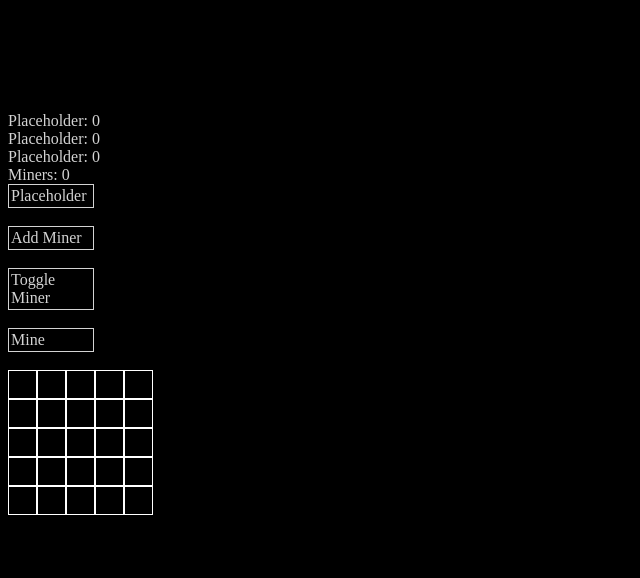
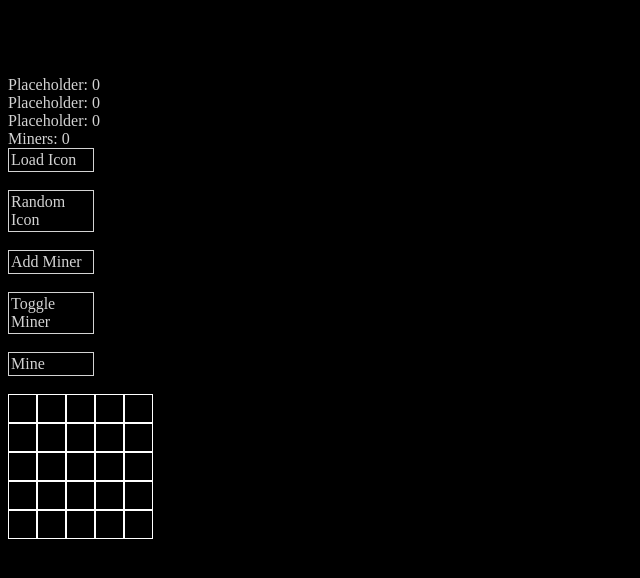
Before and after one commit to RhythmPixel/RhythmPixel.github.io, a plain HTML site: page index.html in a window 1280 px wide. Shown: the whole page, without its empty margins (0-640 px from the left). Drawn offline with Linux system fonts and the light colour scheme.

Commit message:
Pony Icon
Testing pony icon functionality
-Brought canvas loading onto seperate script
-Created a RGBColor object
-Added randomPonyIcon function
*Remember to modify it a bit, for efficiency and flexibility

```diff
--- /dev/null
+++ b/canvasFunctions.js
@@ -0,0 +1,89 @@
+//RGBColor Constructor
+function RGBColor(red, green, blue) {
+	this.r = red;
+	this.g = green;
+	this.b = blue;
+}
+
+//Get random color value
+//***Make it flexible
+function RandomColor(color) {
+	color.r = (Math.floor((Math.random() * 128) + 1)) + 96;
+	color.g = (Math.floor((Math.random() * 128) + 1)) + 96;
+	color.b = (Math.floor((Math.random() * 128) + 1)) + 96;
+}
+
+//Load the image onto the canvas
+function loadPonyIcon() {
+	var element = document.getElementById("c1");
+    var c = element.getContext("2d");
+
+	//Get the image
+	var imgData = document.getElementById("ponyIcon");
+	imgData.crossOrigin = "Anonymous";
+
+	//Draw the image on the canvas (img, x, y)
+	c.drawImage(imgData, 0, 0);
+}
+
+//Set specific pixel of image
+function setPixel(imageData, x, y, r, g, b, a) {
+		var index = (x + y * imageData.width) * 4;
+		imageData.data[index+0] = r;
+		imageData.data[index+1] = g;
+		imageData.data[index+2] = b;
+		imageData.data[index+3] = a;
+	}
+
+//Change color of ponyIcon (random)
+//***Process is a little complicated, fix it later
+//***Later have it pick any canvas object with id
+function randomPonyIcon() {
+	//Initialize objects
+	var elementObj = document.getElementById("c1");
+    var canvasObj = elementObj.getContext("2d");
+
+	//Load default ponyIcon
+	var template = document.getElementById("ponyIcon");
+	template.crossOrigin = "Anonymous"; //something about not being tainted
+
+	//Draw the image on the canvas (img, x, y)
+	canvasObj.drawImage(template, 0, 0);
+
+	//Get width and height of canvas
+	var canvasWidth = elementObj.width;
+	var canvasHeight = elementObj.height;
+
+	//Get image data from canvas
+	var imageData = canvasObj.getImageData(0, 0, canvasWidth, canvasHeight);
+
+	//Random rgb values 97-224
+	var eyes = new RGBColor(0, 0, 0);
+	RandomColor(eyes);
+	var mane = new RGBColor(0, 0, 0);
+	RandomColor(mane);
+	var coat = new RGBColor(0, 0, 0);
+	RandomColor(coat);
+
+	//Replace with random colors
+	for (var y = 0; y < canvasHeight; y++)
+	{
+		var pos = y * canvasWidth * 4; //4 for 4 ints per pixel
+		for (var x = 0; x < canvasWidth; x++)
+		{
+			var r = imageData.data[pos++];
+            var g = imageData.data[pos++];
+            var b = imageData.data[pos++];
+            var a = imageData.data[pos++];
+			if (r > 250) 		//eyes
+				{ setPixel(imageData, x, y, eyes.r, eyes.g, eyes.b, a); }
+			else if (g > 250)	//mane
+				{ setPixel(imageData, x, y, mane.r, mane.g, mane.b, a); }
+			else if (b > 250)	//coat
+				{ setPixel(imageData, x, y, coat.r, coat.g, coat.b, a); }
+		}
+	}
+
+	//Output new ponyIcon
+	canvasObj.putImageData(imageData, 0, 0);
+}
--- a/index.html
+++ b/index.html
@@ -9,74 +9,9 @@
 
 <img id = "ponyIcon" width="0" height="0" src="./Art/Pony RGB.png">
 
-<canvas id="c1" width="100" height="100">
+<canvas id="c1" width="64" height="64">
 Random Canvas
 </canvas>
-
-<script type="text/javascript">
-    function setPixel(imageData, x, y, r, g, b, a) {
-		index = (x + y * imageData.width) * 4;
-		imageData.data[index+0] = r;
-		imageData.data[index+1] = g;
-		imageData.data[index+2] = b;
-		imageData.data[index+3] = a;
-	}
-
-	element = document.getElementById("c1");
-    c = element.getContext("2d");
-
-	//Get the image
-	imgTest = document.getElementById("ponyIcon");
-	imgTest.crossOrigin = "Anonymous";
-
-	//Draw the image on the canvas (img, x, y)
-	c.drawImage(imgTest, 0, 0);
-
-	//read width and height of canvas
-	width = element.width;
-	height = element.height;
-
-	//Get image data
-	imageData1 = c.getImageData(0, 0, width, height); //tainted?
-
-	//Replaces color values
-	for (y = 0; y < height; y++)
-	{
-		pos = y * width * 4; //4 for 4 ints per pixel
-		for (x = 0; x < width; x++)
-		{
-			r = imageData1.data[pos++];
-            g = imageData1.data[pos++];
-            b = imageData1.data[pos++];
-            a = imageData1.data[pos++];
-			if (r > 5)
-				setPixel(imageData1, x, y, 0, 255, 0, a);
-			else if (g > 5)
-				setPixel(imageData1, x, y, 0, 0, 255, a);
-			else if (b > 5)
-				setPixel(imageData1, x, y, 255, 0, 0, a);
-		}
-	}
-
-	//Put imageData back on canvas?
-	c.putImageData(imageData1, 0, 0);
-
-	//create a new batch of pixels with same dimensions
-	//imageData = c.createImageData(width, height);
-
-	<!-- // draw random dots -->
-	<!-- for (i = 0; i < 10000; i++) { -->
-		<!-- x = Math.random() * width | 0; // |0 to truncate to Int32 -->
-		<!-- y = Math.random() * height | 0; -->
-		<!-- r = Math.random() * 256 | 0; -->
-		<!-- g = Math.random() * 256 | 0; -->
-		<!-- b = Math.random() * 256 | 0; -->
-		<!-- setPixel(imageData, x, y, r, g, b, 255); // 255 opaque -->
-	<!-- } -->
-
-	<!-- // copy the image data back onto the canvas -->
-	<!-- c.putImageData(imageData, 0, 0); // at coords 0,0 -->
-</script>
 
 <br />
 Placeholder: <span id="cookies">0</span>
@@ -87,7 +22,9 @@ Placeholder: <span id="cursorCost">0</span>
 <br />
 Miners: <span id="miner">0</span>
 <br />
-<div class="button">Placeholder</div>
+<div class="button" onClick="loadPonyIcon()">Load Icon</div>
+<br />
+<div class="button" onClick="randomPonyIcon()">Random Icon</div>
 <br />
 <div class="button" onClick="AddMiner()">Add Miner</div>
 <br />
@@ -135,7 +72,7 @@ Miners: <span id="miner">0</span>
 </div>
 </div>
 
-<script type="text/javascript" src="main.js"></script>
 <script type="text/javascript" src="mine.js"></script>
+<script type="text/javascript" src="canvasFunctions.js"></script>
 </body>
 </html>
```
Also changed, not shown: main.js (deleted, +0 -29 lines).
